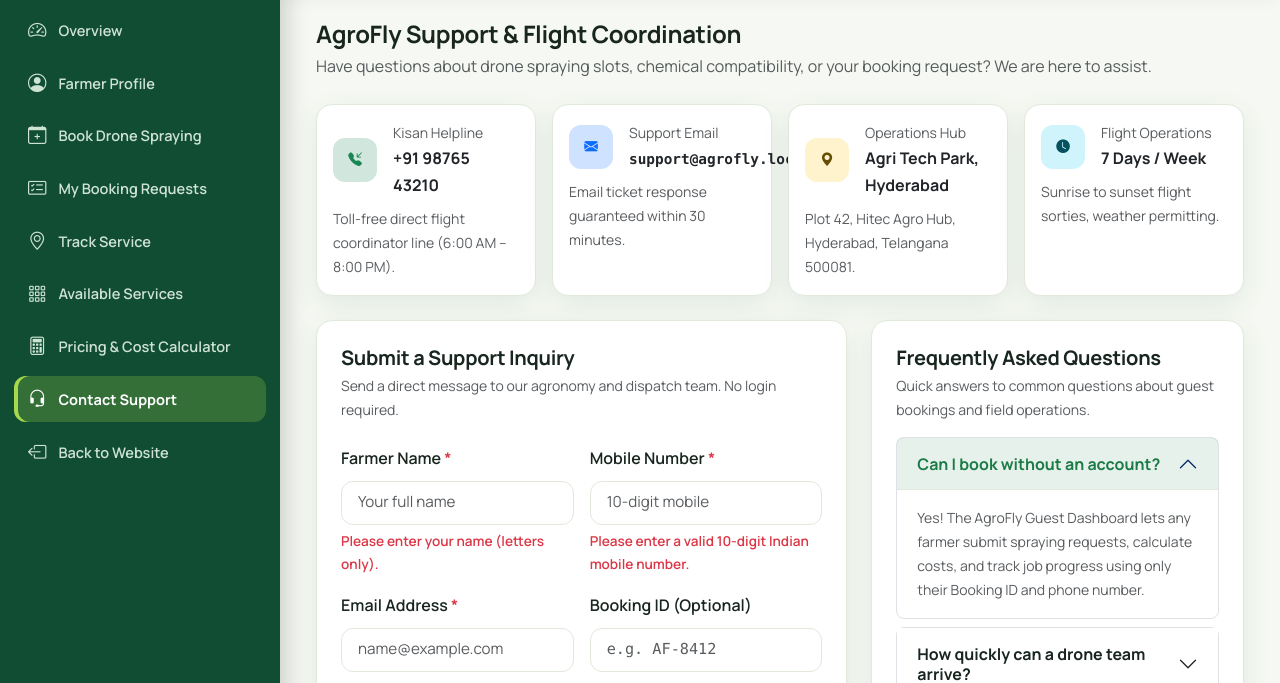
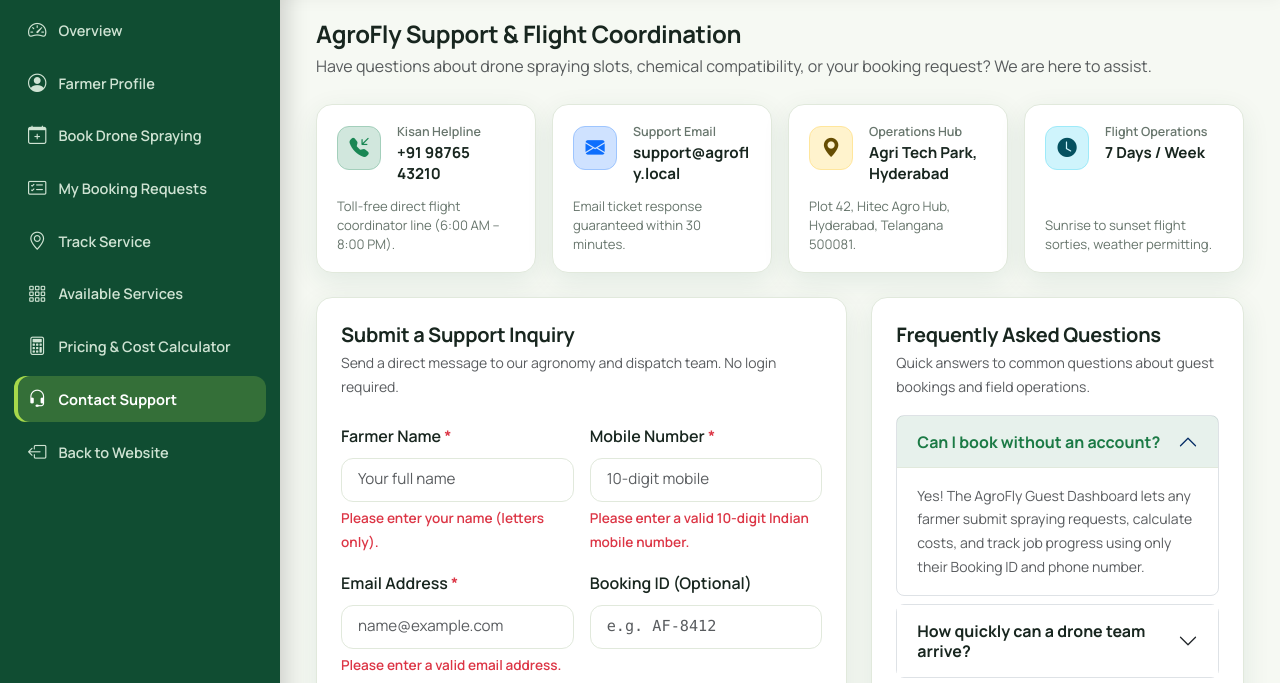
Before and after one commit to VishnuvarthanIQ/Agrofly, a plain HTML site: page dashboard/support.html in a window 1280 px wide. Shown: the part 73-756 px from the top of the page. Drawn offline with nearby package versions, Linux system fonts and the light colour scheme.

Commit message:
updated website

```diff
--- a/assets/css/dashboard.css
+++ b/assets/css/dashboard.css
@@ -2369,3 +2369,101 @@ body.dash-page {
   background: rgba(245, 158, 11, 0.22);
   color: #fbbf24;
 }
+
+/* ==========================================================================
+   SUPPORT / CONTACT PAGE CARDS - PIXEL-PERFECT ALIGNMENT & RESPONSIVE LAYOUT
+   ========================================================================== */
+.support-contact-card {
+  padding: 1.15rem 1.25rem !important;
+  display: flex !important;
+  flex-direction: column !important;
+  justify-content: space-between !important;
+  min-height: 140px;
+  border-radius: 16px !important;
+  transition: transform 0.2s ease, box-shadow 0.2s ease, border-color 0.2s ease;
+}
+
+.support-contact-card:hover {
+  transform: translateY(-2px);
+  box-shadow: 0 8px 24px rgba(0, 0, 0, 0.06);
+  border-color: rgba(46, 125, 50, 0.35);
+}
+
+[data-bs-theme="dark"] .support-contact-card:hover {
+  box-shadow: 0 8px 24px rgba(0, 0, 0, 0.35);
+  border-color: rgba(166, 217, 75, 0.4);
+}
+
+.support-contact-card .support-contact-header {
+  display: flex;
+  align-items: flex-start;
+  gap: 0.85rem;
+  margin-bottom: 0.5rem;
+}
+
+.support-contact-card .av {
+  width: 44px !important;
+  height: 44px !important;
+  min-width: 44px !important;
+  min-height: 44px !important;
+  border-radius: 12px !important;
+  flex-shrink: 0 !important;
+  display: inline-flex !important;
+  align-items: center !important;
+  justify-content: center !important;
+  font-size: 1.2rem !important;
+  margin-top: 2px;
+}
+
+.support-contact-card .support-contact-info {
+  min-width: 0;
+  flex: 1 1 0%;
+}
+
+.support-contact-card .support-contact-info span.small {
+  font-size: 0.78rem !important;
+  font-weight: 600;
+  color: var(--mu) !important;
+  line-height: 1.3;
+  margin-bottom: 0.2rem;
+  display: block;
+}
+
+.support-contact-card .support-contact-val {
+  font-family: inherit !important;
+  font-size: 0.95rem !important;
+  font-weight: 700 !important;
+  line-height: 1.35 !important;
+  color: var(--tx) !important;
+  word-break: break-word;
+  overflow-wrap: anywhere;
+  text-decoration: none;
+  transition: color 0.15s ease;
+  display: block;
+}
+
+a.support-contact-val:hover,
+a.support-contact-val:focus {
+  color: var(--g) !important;
+  text-decoration: underline !important;
+}
+
+[data-bs-theme="dark"] a.support-contact-val:hover,
+[data-bs-theme="dark"] a.support-contact-val:focus {
+  color: var(--lime) !important;
+}
+
+/* Guarantee identical title height and laser-straight alignment across multi-column rows */
+@media (min-width: 576px) {
+  .support-contact-card .support-contact-val {
+    min-height: 2.6rem;
+  }
+}
+
+.support-contact-card .support-contact-desc {
+  font-size: 0.82rem !important;
+  color: var(--mu) !important;
+  line-height: 1.45;
+  margin-top: auto;
+  padding-top: 0.5rem;
+}
--- a/dashboard/support.html
+++ b/dashboard/support.html
@@ -86,64 +86,64 @@
           </div>
 
           <!-- 9. 4 Configurable Contact Information Cards -->
-          <div class="row g-3 mb-4">
-            <div class="col-lg-3 col-sm-6">
-              <div class="dcard p-3 h-100">
-                <div class="d-flex align-items-center gap-3 mb-2">
-                  <div class="av bg-success-subtle text-success">
+          <div class="row g-3 mb-4 support-contact-row">
+            <div class="col-xl-3 col-sm-6">
+              <div class="dcard support-contact-card p-3 h-100">
+                <div class="support-contact-header d-flex align-items-start gap-3 mb-2">
+                  <div class="av bg-success-subtle text-success border border-success-subtle flex-shrink-0">
                     <i class="bi bi-telephone-inbound-fill"></i>
                   </div>
-                  <div>
-                    <span class="small text-muted d-block">Kisan Helpline</span>
-                    <strong class="text-body">+91 98765 43210</strong>
+                  <div class="support-contact-info min-w-0 flex-grow-1">
+                    <span class="small text-muted d-block text-truncate">Kisan Helpline</span>
+                    <a href="tel:+919876543210" class="support-contact-val text-body fw-bold text-decoration-none d-block" title="+91 98765 43210">+91 98765 43210</a>
                   </div>
                 </div>
-                <small class="text-muted">Toll-free direct flight coordinator line (6:00 AM – 8:00 PM).</small>
+                <small class="text-muted support-contact-desc mt-auto pt-1 d-block">Toll-free direct flight coordinator line (6:00 AM – 8:00 PM).</small>
               </div>
             </div>
 
-            <div class="col-lg-3 col-sm-6">
-              <div class="dcard p-3 h-100">
-                <div class="d-flex align-items-center gap-3 mb-2">
-                  <div class="av bg-primary-subtle text-primary">
+            <div class="col-xl-3 col-sm-6">
+              <div class="dcard support-contact-card p-3 h-100">
+                <div class="support-contact-header d-flex align-items-start gap-3 mb-2">
+                  <div class="av bg-primary-subtle text-primary border border-primary-subtle flex-shrink-0">
                     <i class="bi bi-envelope-fill"></i>
                   </div>
-                  <div>
-                    <span class="small text-muted d-block">Support Email</span>
-                    <strong class="text-body font-monospace" style="font-size: 0.9rem;">support@agrofly.local</strong>
+                  <div class="support-contact-info min-w-0 flex-grow-1">
+                    <span class="small text-muted d-block text-truncate">Support Email</span>
+                    <a href="mailto:support@agrofly.local" class="support-contact-val text-body fw-bold text-decoration-none d-block text-break" title="support@agrofly.local">support@agrofly.local</a>
                   </div>
                 </div>
-                <small class="text-muted">Email ticket response guaranteed within 30 minutes.</small>
+                <small class="text-muted support-contact-desc mt-auto pt-1 d-block">Email ticket response guaranteed within 30 minutes.</small>
               </div>
             </div>
 
-            <div class="col-lg-3 col-sm-6">
-              <div class="dcard p-3 h-100">
-                <div class="d-flex align-items-center gap-3 mb-2">
-                  <div class="av bg-warning-subtle text-warning-emphasis">
+            <div class="col-xl-3 col-sm-6">
+              <div class="dcard support-contact-card p-3 h-100">
+                <div class="support-contact-header d-flex align-items-start gap-3 mb-2">
+                  <div class="av bg-warning-subtle text-warning-emphasis border border-warning-subtle flex-shrink-0">
                     <i class="bi bi-geo-alt-fill"></i>
                   </div>
-                  <div>
-                    <span class="small text-muted d-block">Operations Hub</span>
-                    <strong class="text-body">Agri Tech Park, Hyderabad</strong>
+                  <div class="support-contact-info min-w-0 flex-grow-1">
+                    <span class="small text-muted d-block text-truncate">Operations Hub</span>
+                    <strong class="support-contact-val text-body fw-bold d-block" title="Agri Tech Park, Hyderabad">Agri Tech Park, Hyderabad</strong>
                   </div>
                 </div>
-                <small class="text-muted">Plot 42, Hitec Agro Hub, Hyderabad, Telangana 500081.</small>
+                <small class="text-muted support-contact-desc mt-auto pt-1 d-block">Plot 42, Hitec Agro Hub, Hyderabad, Telangana 500081.</small>
               </div>
             </div>
 
-            <div class="col-lg-3 col-sm-6">
-              <div class="dcard p-3 h-100">
-                <div class="d-flex align-items-center gap-3 mb-2">
-                  <div class="av bg-info-subtle text-info-emphasis">
+            <div class="col-xl-3 col-sm-6">
+              <div class="dcard support-contact-card p-3 h-100">
+                <div class="support-contact-header d-flex align-items-start gap-3 mb-2">
+                  <div class="av bg-info-subtle text-info-emphasis border border-info-subtle flex-shrink-0">
                     <i class="bi bi-clock-fill"></i>
                   </div>
-                  <div>
-                    <span class="small text-muted d-block">Flight Operations</span>
-                    <strong class="text-body">7 Days / Week</strong>
+                  <div class="support-contact-info min-w-0 flex-grow-1">
+                    <span class="small text-muted d-block text-truncate">Flight Operations</span>
+                    <strong class="support-contact-val text-body fw-bold d-block" title="7 Days / Week">7 Days / Week</strong>
                   </div>
                 </div>
-                <small class="text-muted">Sunrise to sunset flight sorties, weather permitting.</small>
+                <small class="text-muted support-contact-desc mt-auto pt-1 d-block">Sunrise to sunset flight sorties, weather permitting.</small>
               </div>
             </div>
           </div>
```
